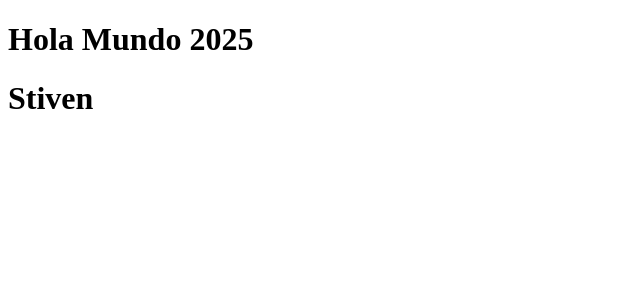
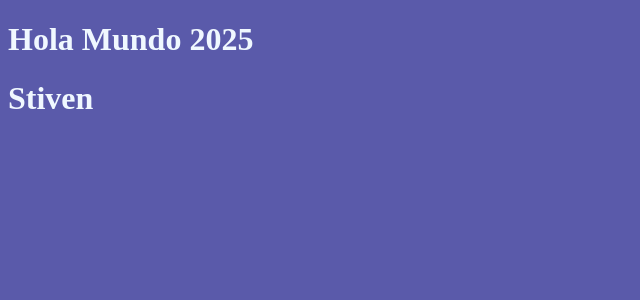
Before and after one commit to codestiven/React-De-cero-a-experto---Hooks-y-MERN--, a React (Vite) app in the folder 03-counter-app-vite/: page / in a window 1280 px wide. Shown: the top 300 px of the page, without its empty margins (0-640 px from the left). Built offline with nearby package versions, Linux system fonts and the light colour scheme.

Commit message:
41. Colocar estilos de CSS

```diff
--- /dev/null
+++ b/03-counter-app-vite/src/Style.css
@@ -0,0 +1,8 @@
+html,css {
+    margin: 0;
+    padding: 0;
+    box-sizing: border-box;
+    background-color: rgb(90, 90, 170);
+    font-family: 'Times New Roman', Times, serif;
+    color: aliceblue;
+}
--- a/03-counter-app-vite/src/main.jsx
+++ b/03-counter-app-vite/src/main.jsx
@@ -4,6 +4,8 @@ import ReactDOM from 'react-dom/client';
 import App from './HelloWordApp';
 import FistApp from './FistApp';
 
+import './Style.css';
+
 
 
 
```
